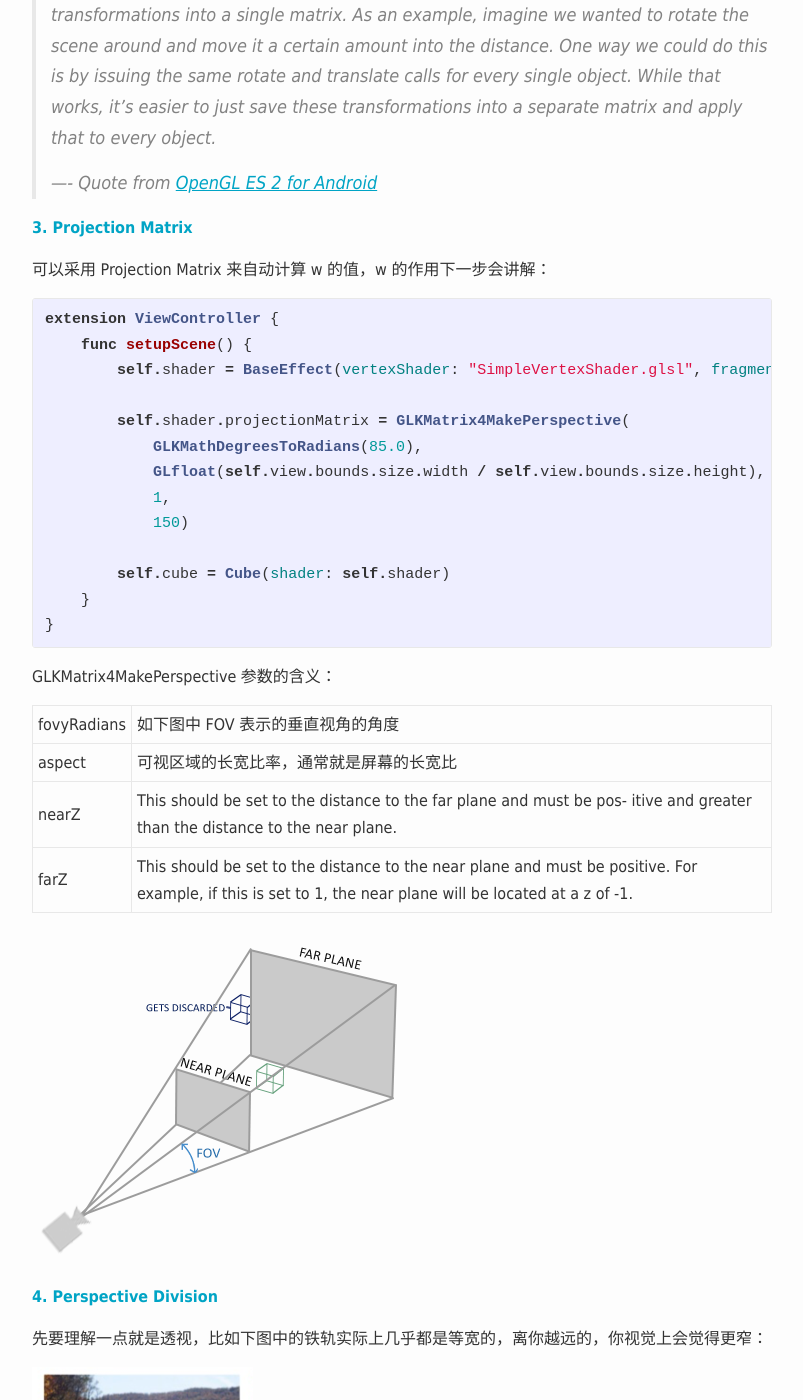
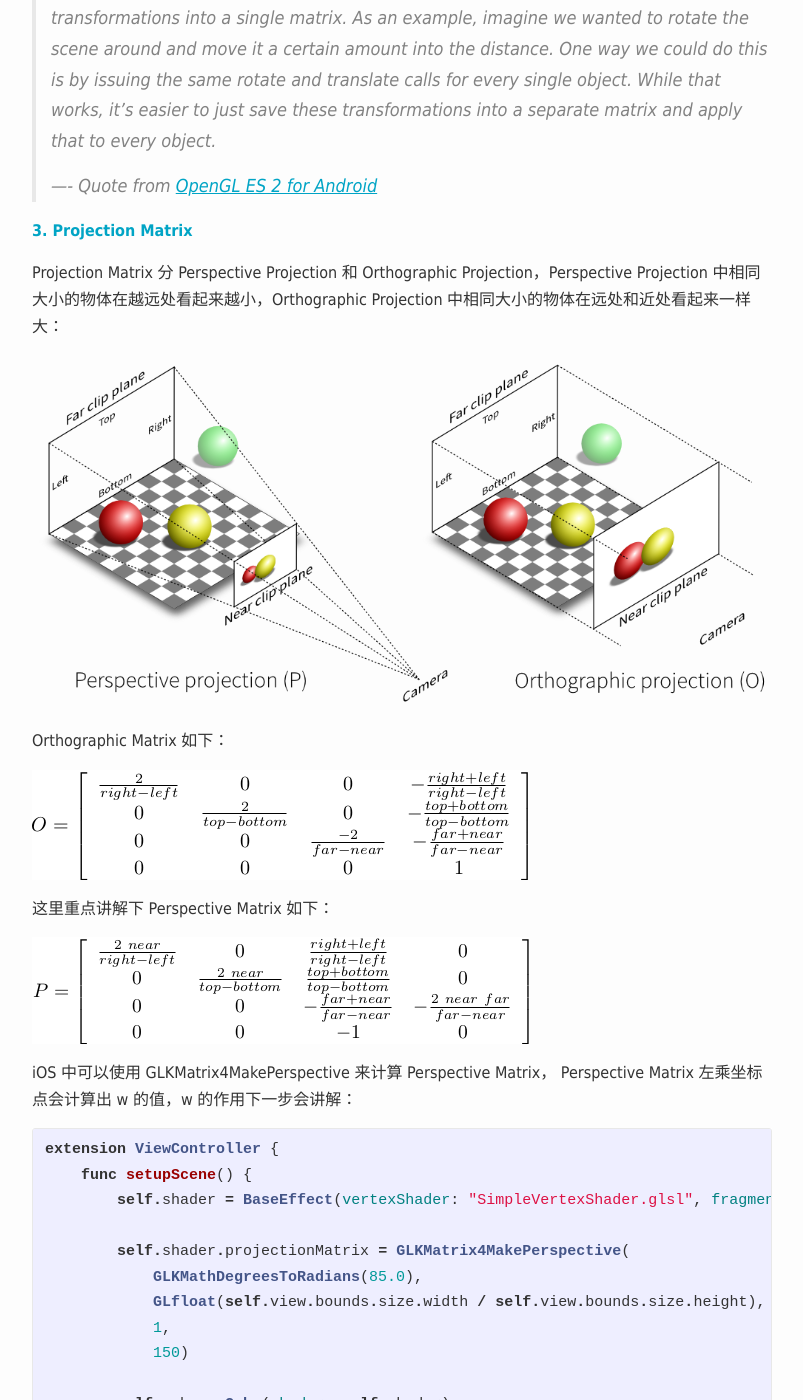
Before and after one commit to danjiang/mango, a Jekyll site: the page built from _posts/2020-02-12-beginning-opengl-for-ios-matrix.md, in a window 1280 px wide and 1400 px high, scrolled down 2420 px. Shown: the whole window, without its empty margins (238-1041 px from the left). Built offline with Jekyll 4.4.1, drawn with Linux system fonts in a browser that asks for light colours.

Commit message:
update posts for opengl

```diff
--- a/_posts/2020-02-12-beginning-opengl-for-ios-matrix.md
+++ b/_posts/2020-02-12-beginning-opengl-for-ios-matrix.md
@@ -71,7 +71,19 @@ class Model {
 
 **3. Projection Matrix**
 
-可以采用 Projection Matrix 来自动计算 w 的值，w 的作用下一步会讲解：
+Projection Matrix 分 Perspective Projection 和 Orthographic Projection，Perspective Projection 中相同大小的物体在越远处看起来越小，Orthographic Projection 中相同大小的物体在远处和近处看起来一样大：
+
+![OpenGL Perspective Orthographic Frustum](/images/opengl-perspective-orthographic-frustum.png)
+
+Orthographic Matrix 如下：
+
+![OpenGL Orthographic Matrix](/images/opengl-orthographic-matrix.png)
+
+这里重点讲解下 Perspective Matrix 如下：
+
+![OpenGL Perspective Matrix](/images/opengl-perspective-matrix.png)
+
+iOS 中可以使用 GLKMatrix4MakePerspective 来计算 Perspective Matrix， Perspective Matrix 左乘坐标点会计算出 w 的值，w 的作用下一步会讲解：
 
 {% highlight swift %}
 extension ViewController {
@@ -91,12 +103,12 @@ extension ViewController {
 
 GLKMatrix4MakePerspective 参数的含义：
 
+![OpenGL Perspective Frustum](/images/opengl-perspective-frustum.png)
+
 | fovyRadians | 如下图中 FOV 表示的垂直视角的角度 |
 | aspect | 可视区域的长宽比率，通常就是屏幕的长宽比 |
 | nearZ | This should be set to the distance to the far plane and must be pos- itive and greater than the distance to the near plane. |
 | farZ | This should be set to the distance to the near plane and must be positive. For example, if this is set to 1, the near plane will be located at a z of -1. |
-
-![OpenGL Perspective Frustum](/images/opengl-perspective-frustum.png)
 
 **4. Perspective Division**
 
```
Also changed, not shown: _posts/2020-02-10-beginning-opengl-for-ios-vertex-shader-pipeline.md (+1 -0 lines), images/opengl-matrix.png, images/opengl-orthographic-matrix.png (added), images/opengl-perspective-matrix.png (added), images/opengl-perspective-orthographic-frustum.png (added), images/opengl-pipeline-overview2.png (added).
